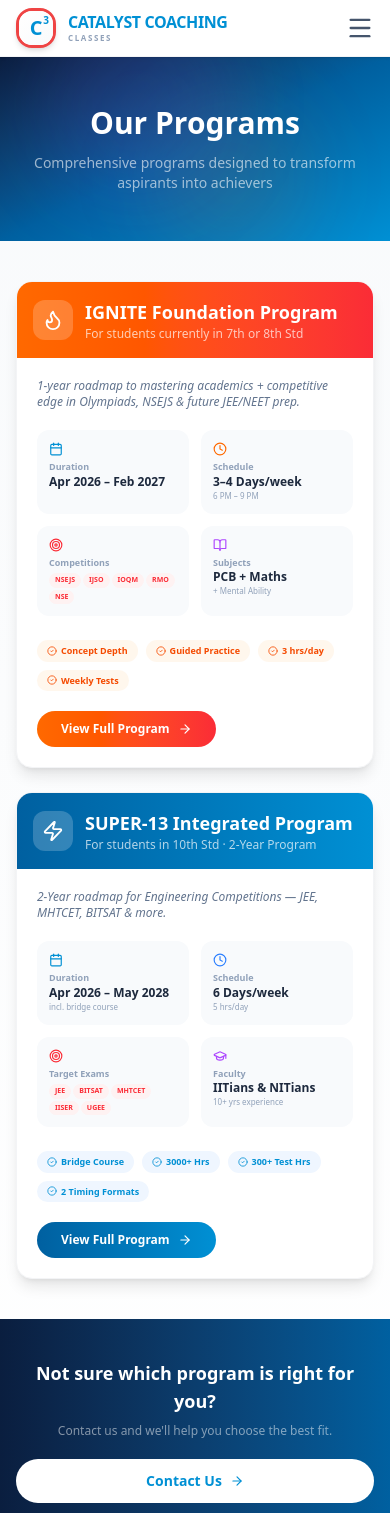
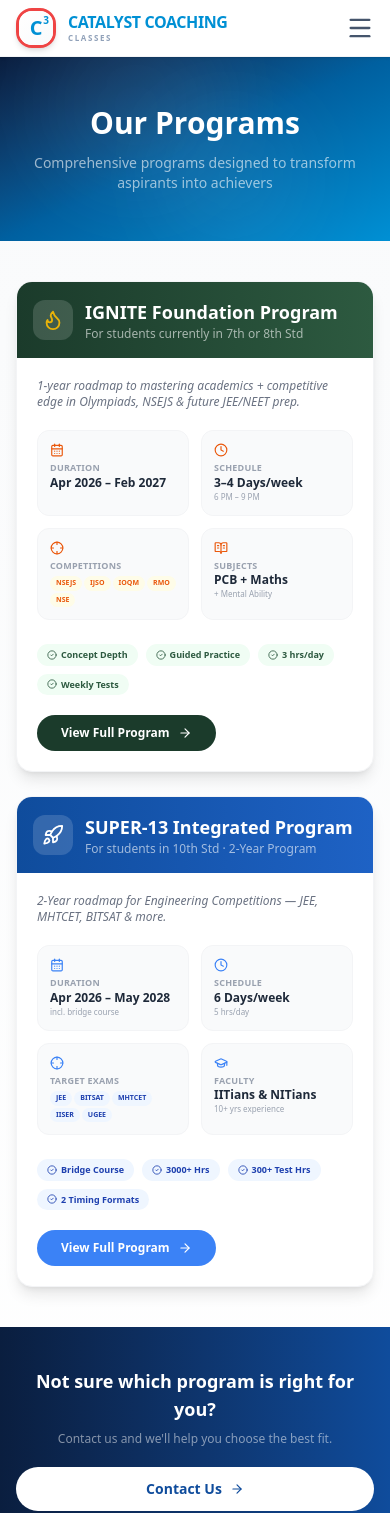
Before and after one commit to uju09/Catalyst, a React (Vite) app: page /courses in a window 390 px wide. Shown: the top 1513 px of the page. Built offline with nearby package versions, Linux system fonts and the light colour scheme.

Commit message:
Added requested changes
Signed-off-by: uju09 <24bcs012@iiitdwd.ac.in>

```diff
--- a/src/components/Hero.jsx
+++ b/src/components/Hero.jsx
@@ -4,9 +4,9 @@ import { ChevronLeft, ChevronRight } from 'lucide-react';
 
 const heroImages = [
   {
-    url: '/hero/saraswati.png',
+    url: '/hero/img.png',
     alt: 'Saraswati Puja Celebration',
-    link: null
+    link: '/'
   },
   {
     url: '/hero/courses.png',
--- a/src/pages/Courses.jsx
+++ b/src/pages/Courses.jsx
@@ -1,19 +1,19 @@
 import { useEffect } from 'react';
 import { Link } from 'react-router-dom';
 import {
-  Flame, Zap, ArrowRight, Calendar, Clock, Target,
-  BookOpen, GraduationCap, Users, CheckCircle2
+  Flame, Rocket, ArrowRight, CalendarDays, Clock4, Crosshair,
+  BookOpenText, GraduationCap, CheckCircle2
 } from 'lucide-react';
 
 export const Courses = () => {
   useEffect(() => { window.scrollTo(0, 0); }, []);
 
   return (
-    <div className="min-h-screen bg-gradient-to-b from-slate-50 to-white">
+    <div className="min-h-screen bg-gradient-to-b from-gray-50 to-white">
       {/* Hero */}
       <section className="bg-gradient-to-br from-[#0A1E3F] via-[#0060A0] to-[#0090D4] text-white py-12 sm:py-20 relative overflow-hidden">
-        <div className="absolute top-10 right-20 w-40 h-40 bg-orange-500/10 rounded-full blur-2xl"></div>
-        <div className="absolute bottom-10 left-10 w-48 h-48 bg-purple-500/10 rounded-full blur-2xl"></div>
+        <div className="absolute top-10 right-20 w-40 h-40 bg-white/5 rounded-full blur-2xl"></div>
+        <div className="absolute bottom-10 left-10 w-48 h-48 bg-white/5 rounded-full blur-2xl"></div>
         <div className="max-w-5xl mx-auto px-4 sm:px-6 lg:px-8 text-center relative z-10">
           <h1 className="text-3xl sm:text-5xl font-extrabold mb-3">Our Programs</h1>
           <p className="text-white/60 text-sm sm:text-lg max-w-2xl mx-auto">
@@ -26,118 +26,118 @@ export const Courses = () => {
       <section className="py-10 sm:py-16">
         <div className="max-w-5xl mx-auto px-4 sm:px-6 lg:px-8 space-y-6 sm:space-y-8">
 
-          {/* IGNITE Foundation Program */}
+          {/* IGNITE Foundation Program — uses IgniteProgram colors: green #1b3b2b, gold #eab308, orange #ea580c */}
           <div className="bg-white rounded-2xl sm:rounded-3xl shadow-lg border border-gray-100 overflow-hidden hover:shadow-xl transition-shadow">
-            <div className="bg-gradient-to-r from-orange-500 to-red-500 p-4 sm:p-6 flex items-center gap-3">
-              <div className="w-10 h-10 sm:w-12 sm:h-12 bg-white/20 rounded-xl flex items-center justify-center">
-                <Flame size={22} className="text-white" />
+            <div className="bg-gradient-to-r from-[#1b3b2b] to-[#2d5a40] p-4 sm:p-6 flex items-center gap-3">
+              <div className="w-10 h-10 sm:w-12 sm:h-12 bg-white/15 rounded-xl flex items-center justify-center">
+                <Flame size={22} className="text-[#eab308]" />
               </div>
               <div>
                 <h2 className="text-lg sm:text-2xl font-extrabold text-white">IGNITE Foundation Program</h2>
-                <p className="text-white/70 text-xs sm:text-sm">For students currently in 7th or 8th Std</p>
+                <p className="text-white/60 text-xs sm:text-sm">For students currently in 7th or 8th Std</p>
               </div>
             </div>
             <div className="p-5 sm:p-8">
-              <p className="text-slate-500 text-xs sm:text-sm mb-5 italic">
+              <p className="text-gray-500 text-xs sm:text-sm mb-5 italic">
                 1-year roadmap to mastering academics + competitive edge in Olympiads, NSEJS & future JEE/NEET prep.
               </p>
               <div className="grid grid-cols-2 sm:grid-cols-4 gap-3 sm:gap-4 mb-6">
-                <div className="bg-slate-50 rounded-xl p-3 sm:p-4">
-                  <Calendar size={14} className="text-[#0090D4] mb-1" />
-                  <p className="text-[9px] sm:text-[10px] text-slate-400 font-bold">Duration</p>
-                  <p className="text-slate-800 font-bold text-xs sm:text-sm">Apr 2026 – Feb 2027</p>
+                <div className="bg-gray-50 rounded-xl p-3 sm:p-4 border border-gray-100">
+                  <CalendarDays size={14} className="text-[#ea580c] mb-1" />
+                  <p className="text-[9px] sm:text-[10px] text-gray-400 font-semibold uppercase tracking-wide">Duration</p>
+                  <p className="text-gray-800 font-bold text-xs sm:text-sm">Apr 2026 – Feb 2027</p>
                 </div>
-                <div className="bg-slate-50 rounded-xl p-3 sm:p-4">
-                  <Clock size={14} className="text-orange-500 mb-1" />
-                  <p className="text-[9px] sm:text-[10px] text-slate-400 font-bold">Schedule</p>
-                  <p className="text-slate-800 font-bold text-xs sm:text-sm">3–4 Days/week</p>
-                  <p className="text-slate-400 text-[8px]">6 PM – 9 PM</p>
+                <div className="bg-gray-50 rounded-xl p-3 sm:p-4 border border-gray-100">
+                  <Clock4 size={14} className="text-[#ea580c] mb-1" />
+                  <p className="text-[9px] sm:text-[10px] text-gray-400 font-semibold uppercase tracking-wide">Schedule</p>
+                  <p className="text-gray-800 font-bold text-xs sm:text-sm">3–4 Days/week</p>
+                  <p className="text-gray-400 text-[8px]">6 PM – 9 PM</p>
                 </div>
-                <div className="bg-slate-50 rounded-xl p-3 sm:p-4">
-                  <Target size={14} className="text-red-500 mb-1" />
-                  <p className="text-[9px] sm:text-[10px] text-slate-400 font-bold">Competitions</p>
+                <div className="bg-gray-50 rounded-xl p-3 sm:p-4 border border-gray-100">
+                  <Crosshair size={14} className="text-[#ea580c] mb-1" />
+                  <p className="text-[9px] sm:text-[10px] text-gray-400 font-semibold uppercase tracking-wide">Competitions</p>
                   <div className="flex flex-wrap gap-0.5 mt-1">
                     {['NSEJS', 'IJSO', 'IOQM', 'RMO', 'NSE'].map((c) => (
-                      <span key={c} className="px-1.5 py-0.5 bg-red-50 text-red-500 text-[7px] sm:text-[8px] font-bold rounded-full">{c}</span>
+                      <span key={c} className="px-1.5 py-0.5 bg-yellow-50 text-[#ea580c] text-[7px] sm:text-[8px] font-bold rounded-full">{c}</span>
                     ))}
                   </div>
                 </div>
-                <div className="bg-slate-50 rounded-xl p-3 sm:p-4">
-                  <BookOpen size={14} className="text-purple-500 mb-1" />
-                  <p className="text-[9px] sm:text-[10px] text-slate-400 font-bold">Subjects</p>
-                  <p className="text-slate-800 font-bold text-xs sm:text-sm">PCB + Maths</p>
-                  <p className="text-slate-400 text-[8px]">+ Mental Ability</p>
+                <div className="bg-gray-50 rounded-xl p-3 sm:p-4 border border-gray-100">
+                  <BookOpenText size={14} className="text-[#ea580c] mb-1" />
+                  <p className="text-[9px] sm:text-[10px] text-gray-400 font-semibold uppercase tracking-wide">Subjects</p>
+                  <p className="text-gray-800 font-bold text-xs sm:text-sm">PCB + Maths</p>
+                  <p className="text-gray-400 text-[8px]">+ Mental Ability</p>
                 </div>
               </div>
 
               <div className="flex flex-wrap gap-2 sm:gap-3 mb-5">
                 {['Concept Depth', 'Guided Practice', '3 hrs/day', 'Weekly Tests'].map((tag) => (
-                  <span key={tag} className="flex items-center gap-1 px-2.5 py-1 bg-orange-50 text-orange-600 text-[9px] sm:text-xs font-semibold rounded-full">
+                  <span key={tag} className="flex items-center gap-1 px-2.5 py-1 bg-green-50 text-[#2d5a40] text-[9px] sm:text-xs font-semibold rounded-full">
                     <CheckCircle2 size={10} /> {tag}
                   </span>
                 ))}
               </div>
 
-              <Link to="/courses/ignite" className="inline-flex items-center gap-2 px-6 py-2.5 sm:py-3 bg-gradient-to-r from-orange-500 to-red-500 text-white font-bold text-xs sm:text-sm rounded-full hover:shadow-lg hover:shadow-orange-500/25 transition-all">
+              <Link to="/courses/ignite" className="inline-flex items-center gap-2 px-6 py-2.5 sm:py-3 bg-[#1b3b2b] hover:bg-[#2d5a40] text-white font-bold text-xs sm:text-sm rounded-full hover:shadow-lg hover:shadow-green-200 transition-all">
                 View Full Program <ArrowRight size={14} />
               </Link>
             </div>
           </div>
 
-          {/* SUPER-13 Integrated Program */}
+          {/* SUPER-13 Integrated Program — uses Super13Program colors: blue #0f4c9c, #1e62c5, accent #3b82f6 */}
           <div className="bg-white rounded-2xl sm:rounded-3xl shadow-lg border border-gray-100 overflow-hidden hover:shadow-xl transition-shadow">
-            <div className="bg-gradient-to-r from-[#0060A0] to-[#0090D4] p-4 sm:p-6 flex items-center gap-3">
-              <div className="w-10 h-10 sm:w-12 sm:h-12 bg-white/20 rounded-xl flex items-center justify-center">
-                <Zap size={22} className="text-white" />
+            <div className="bg-gradient-to-r from-[#0f4c9c] to-[#1e62c5] p-4 sm:p-6 flex items-center gap-3">
+              <div className="w-10 h-10 sm:w-12 sm:h-12 bg-white/15 rounded-xl flex items-center justify-center">
+                <Rocket size={22} className="text-white" />
               </div>
               <div>
                 <h2 className="text-lg sm:text-2xl font-extrabold text-white">SUPER-13 Integrated Program</h2>
-                <p className="text-white/70 text-xs sm:text-sm">For students in 10th Std · 2-Year Program</p>
+                <p className="text-white/60 text-xs sm:text-sm">For students in 10th Std · 2-Year Program</p>
               </div>
             </div>
             <div className="p-5 sm:p-8">
-              <p className="text-slate-500 text-xs sm:text-sm mb-5 italic">
+              <p className="text-gray-500 text-xs sm:text-sm mb-5 italic">
                 2-Year roadmap for Engineering Competitions — JEE, MHTCET, BITSAT & more.
               </p>
               <div className="grid grid-cols-2 sm:grid-cols-4 gap-3 sm:gap-4 mb-6">
-                <div className="bg-slate-50 rounded-xl p-3 sm:p-4">
-                  <Calendar size={14} className="text-[#0090D4] mb-1" />
-                  <p className="text-[9px] sm:text-[10px] text-slate-400 font-bold">Duration</p>
-                  <p className="text-slate-800 font-bold text-xs sm:text-sm">Apr 2026 – May 2028</p>
-                  <p className="text-slate-400 text-[8px]">incl. bridge course</p>
+                <div className="bg-gray-50 rounded-xl p-3 sm:p-4 border border-gray-100">
+                  <CalendarDays size={14} className="text-[#3b82f6] mb-1" />
+                  <p className="text-[9px] sm:text-[10px] text-gray-400 font-semibold uppercase tracking-wide">Duration</p>
+                  <p className="text-gray-800 font-bold text-xs sm:text-sm">Apr 2026 – May 2028</p>
+                  <p className="text-gray-400 text-[8px]">incl. bridge course</p>
                 </div>
-                <div className="bg-slate-50 rounded-xl p-3 sm:p-4">
-                  <Clock size={14} className="text-blue-500 mb-1" />
-                  <p className="text-[9px] sm:text-[10px] text-slate-400 font-bold">Schedule</p>
-                  <p className="text-slate-800 font-bold text-xs sm:text-sm">6 Days/week</p>
-                  <p className="text-slate-400 text-[8px]">5 hrs/day</p>
+                <div className="bg-gray-50 rounded-xl p-3 sm:p-4 border border-gray-100">
+                  <Clock4 size={14} className="text-[#3b82f6] mb-1" />
+                  <p className="text-[9px] sm:text-[10px] text-gray-400 font-semibold uppercase tracking-wide">Schedule</p>
+                  <p className="text-gray-800 font-bold text-xs sm:text-sm">6 Days/week</p>
+                  <p className="text-gray-400 text-[8px]">5 hrs/day</p>
                 </div>
-                <div className="bg-slate-50 rounded-xl p-3 sm:p-4">
-                  <Target size={14} className="text-red-500 mb-1" />
-                  <p className="text-[9px] sm:text-[10px] text-slate-400 font-bold">Target Exams</p>
+                <div className="bg-gray-50 rounded-xl p-3 sm:p-4 border border-gray-100">
+                  <Crosshair size={14} className="text-[#3b82f6] mb-1" />
+                  <p className="text-[9px] sm:text-[10px] text-gray-400 font-semibold uppercase tracking-wide">Target Exams</p>
                   <div className="flex flex-wrap gap-0.5 mt-1">
                     {['JEE', 'BITSAT', 'MHTCET', 'IISER', 'UGEE'].map((e) => (
-                      <span key={e} className="px-1.5 py-0.5 bg-red-50 text-red-500 text-[7px] sm:text-[8px] font-bold rounded-full">{e}</span>
+                      <span key={e} className="px-1.5 py-0.5 bg-blue-50 text-[#1e40af] text-[7px] sm:text-[8px] font-bold rounded-full">{e}</span>
                     ))}
                   </div>
                 </div>
-                <div className="bg-slate-50 rounded-xl p-3 sm:p-4">
-                  <GraduationCap size={14} className="text-purple-500 mb-1" />
-                  <p className="text-[9px] sm:text-[10px] text-slate-400 font-bold">Faculty</p>
-                  <p className="text-slate-800 font-bold text-xs sm:text-sm">IITians & NITians</p>
-                  <p className="text-slate-400 text-[8px]">10+ yrs experience</p>
+                <div className="bg-gray-50 rounded-xl p-3 sm:p-4 border border-gray-100">
+                  <GraduationCap size={14} className="text-[#3b82f6] mb-1" />
+                  <p className="text-[9px] sm:text-[10px] text-gray-400 font-semibold uppercase tracking-wide">Faculty</p>
+                  <p className="text-gray-800 font-bold text-xs sm:text-sm">IITians & NITians</p>
+                  <p className="text-gray-400 text-[8px]">10+ yrs experience</p>
                 </div>
               </div>
 
               <div className="flex flex-wrap gap-2 sm:gap-3 mb-5">
                 {['Bridge Course', '3000+ Hrs', '300+ Test Hrs', '2 Timing Formats'].map((tag) => (
-                  <span key={tag} className="flex items-center gap-1 px-2.5 py-1 bg-blue-50 text-[#0090D4] text-[9px] sm:text-xs font-semibold rounded-full">
+                  <span key={tag} className="flex items-center gap-1 px-2.5 py-1 bg-blue-50 text-[#1e40af] text-[9px] sm:text-xs font-semibold rounded-full">
                     <CheckCircle2 size={10} /> {tag}
                   </span>
                 ))}
               </div>
 
-              <Link to="/courses/super-13" className="inline-flex items-center gap-2 px-6 py-2.5 sm:py-3 bg-gradient-to-r from-[#0060A0] to-[#0090D4] text-white font-bold text-xs sm:text-sm rounded-full hover:shadow-lg hover:shadow-blue-500/25 transition-all">
+              <Link to="/courses/super-13" className="inline-flex items-center gap-2 px-6 py-2.5 sm:py-3 bg-[#3b82f6] hover:bg-blue-600 text-white font-bold text-xs sm:text-sm rounded-full hover:shadow-lg hover:shadow-blue-200 transition-all">
                 View Full Program <ArrowRight size={14} />
               </Link>
             </div>
@@ -147,12 +147,12 @@ export const Courses = () => {
       </section>
 
       {/* Bottom CTA */}
-      <section className="py-10 sm:py-14 bg-gradient-to-r from-[#0A1E3F] to-[#0060A0]">
+      <section className="py-10 sm:py-14 bg-gradient-to-r from-[#0A1E3F] to-[#0f4c9c]">
         <div className="max-w-4xl mx-auto px-4 sm:px-6 text-center text-white">
           <h2 className="text-lg sm:text-2xl font-extrabold mb-2">Not sure which program is right for you?</h2>
           <p className="text-white/50 text-xs sm:text-base mb-5">Contact us and we'll help you choose the best fit.</p>
           <div className="flex flex-col sm:flex-row gap-3 justify-center">
-            <Link to="/contact" className="inline-flex items-center justify-center gap-2 px-8 py-3 bg-white text-[#0090D4] font-bold text-sm rounded-full hover:shadow-lg transition-all">
+            <Link to="/contact" className="inline-flex items-center justify-center gap-2 px-8 py-3 bg-white text-[#0f4c9c] font-bold text-sm rounded-full hover:shadow-lg transition-all">
               Contact Us <ArrowRight size={14} />
             </Link>
             <Link to="/knowledge-corner" className="inline-flex items-center justify-center gap-2 px-8 py-3 border-2 border-white/30 text-white font-bold text-sm rounded-full hover:bg-white/10 transition-all">
--- a/src/pages/Results.jsx
+++ b/src/pages/Results.jsx
@@ -246,10 +246,10 @@ export const Results = () => {
               Take the first step towards your dream career. Join Catalyst and become the next success story.
             </p>
             <a
-              href="/#contact"
+              href="/contact"
               className="inline-flex items-center gap-2 px-10 py-4 bg-white text-[#0090D4] font-bold rounded-full hover:bg-gray-50 transition-all shadow-xl transform hover:-translate-y-1"
             >
-              Book Free Counselling
+              Request a Callback
             </a>
           </div>
         </div>
```
Also changed, not shown: src/components/Navbar.jsx (+0 -18 lines), src/components/ResultsSection.jsx (+27 -76 lines), public/hero/img.png (added).
